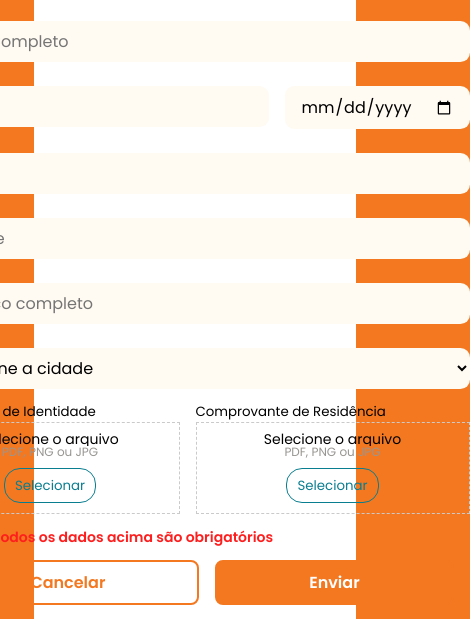
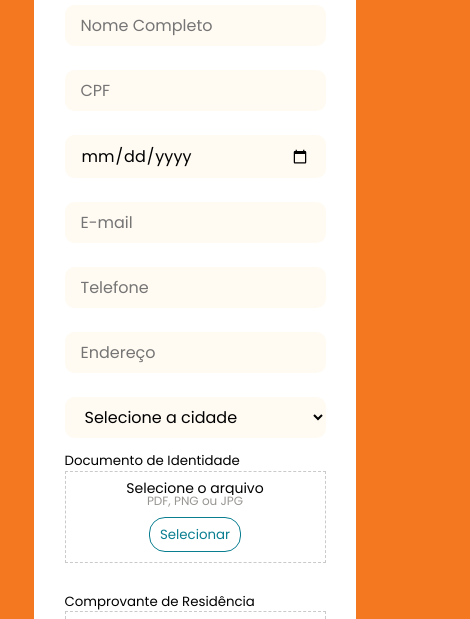
Before and after one commit to ana-rabelo/trilhas, a plain HTML site: page index.html in a window 390 px wide. Shown: the part 218-837 px from the top of the page, 470 px wide, since content can reach past the window. Drawn offline with Linux system fonts and the light colour scheme; no server answers.

Commit message:
Atualiza estilos CSS e função de selecionar arquivo

```diff
--- a/script.js
+++ b/script.js
@@ -15,11 +15,11 @@ fetch(url)
     .catch(error => console.error('Erro ao obter cidades:', error));
 
 // Mostrar os nome do arquivo anexados e validar a extensão do arquivo
-function handleFile() {
+function handleFile(inputId) {
     let fileName = this.files[0].name;
     let fileExtension = fileName.split('.').pop().toLowerCase();
     let allowedExtensions = ['pdf', 'png', 'jpg'];
-    let fileInfo = document.querySelector('.doc-res__custom-file-input .file-info');
+    let fileInfo = document.querySelector(`.${inputId}__custom-file-input .file-info`);
     if (allowedExtensions.includes(fileExtension)) {
         fileInfo.querySelector('p').innerText = fileName;
     } else {
@@ -27,8 +27,12 @@ function handleFile() {
     }
 }
 
-document.getElementById('documento-res').addEventListener('change', handleFile);
-document.getElementById('documento-id').addEventListener('change', handleFile);
+document.getElementById('documento-res').addEventListener('change',function() {
+    handleFile.call(this, 'doc-res');
+});
+document.getElementById('documento-id').addEventListener('change', function() {
+    handleFile.call(this, 'doc-id');
+});
 
 // Máscara para o campo CPF
 document.getElementById('cpf').addEventListener('input', function(e) {
@@ -149,5 +153,8 @@ window.onload = function() {
 
         let emailInput = document.getElementById('email');
         emailInput.placeholder = "E-mail";
+
+        let enderecoInput = document.getElementById('endereco');
+        enderecoInput.placeholder = "Endereço";
     }
 };
--- a/style.css
+++ b/style.css
@@ -237,12 +237,42 @@ input, select {
         padding: 1rem;
     }
 
+    .secao__formulario--row-docs {
+        flex-direction: column;
+    }
+
     .secao__formulario--row-docs > div > div {
         display: flex;
         flex-direction: column;
         padding: 0.6rem 0;
         margin-top: 0.2rem;
         gap: 0.6rem;
+    }
+
+    .secao__formulario--row {
+        flex-direction: column;
+        gap: 0;
+    }
+
+    .secao__formulario {
+        max-width: 90%;
+        margin: 0 auto;
+    }
+
+
+    input, select {
+        width: 100%;
+    box-sizing: border-box;
+    }
+
+    .secao__formulario--botoes {
+        flex-direction: column;
+        gap: 1rem;
+    }
+
+    .formulario--botoes-cancelar,
+    .formulario--botoes-enviar {
+        width: 100%;
     }
 
     label {
```
